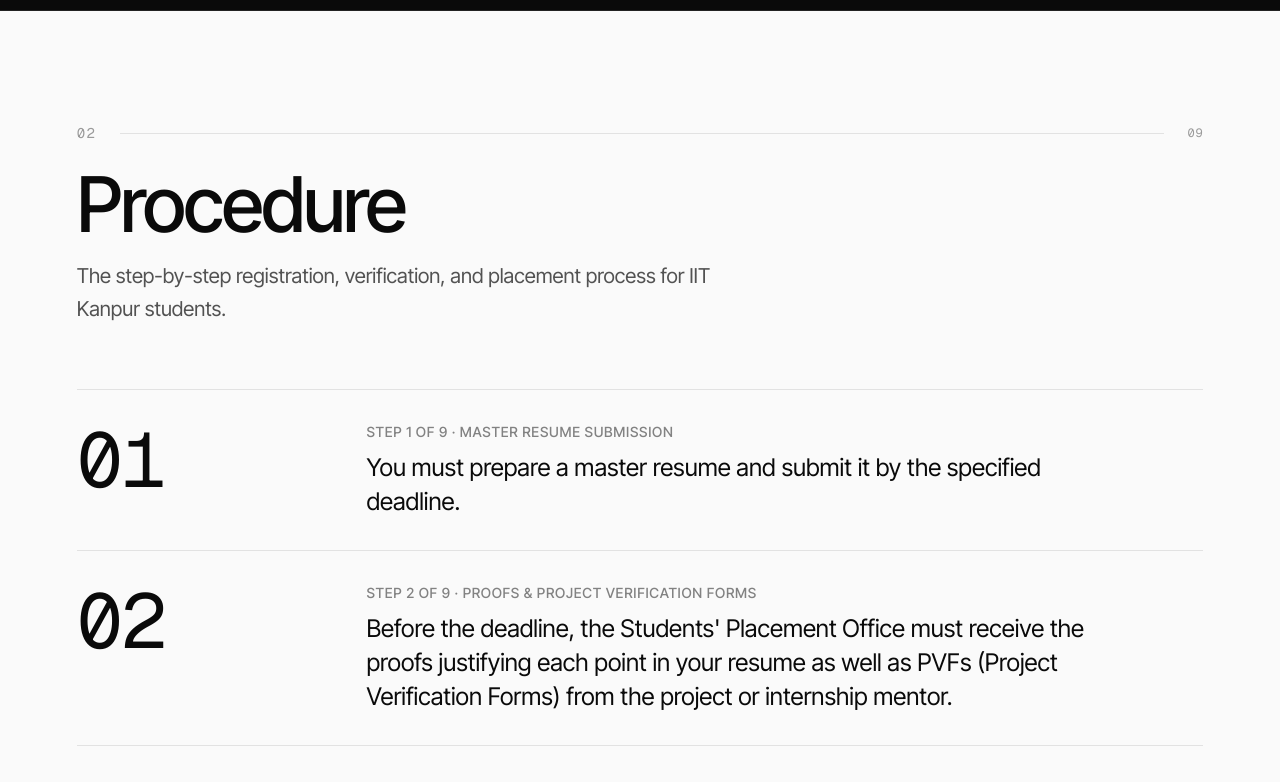
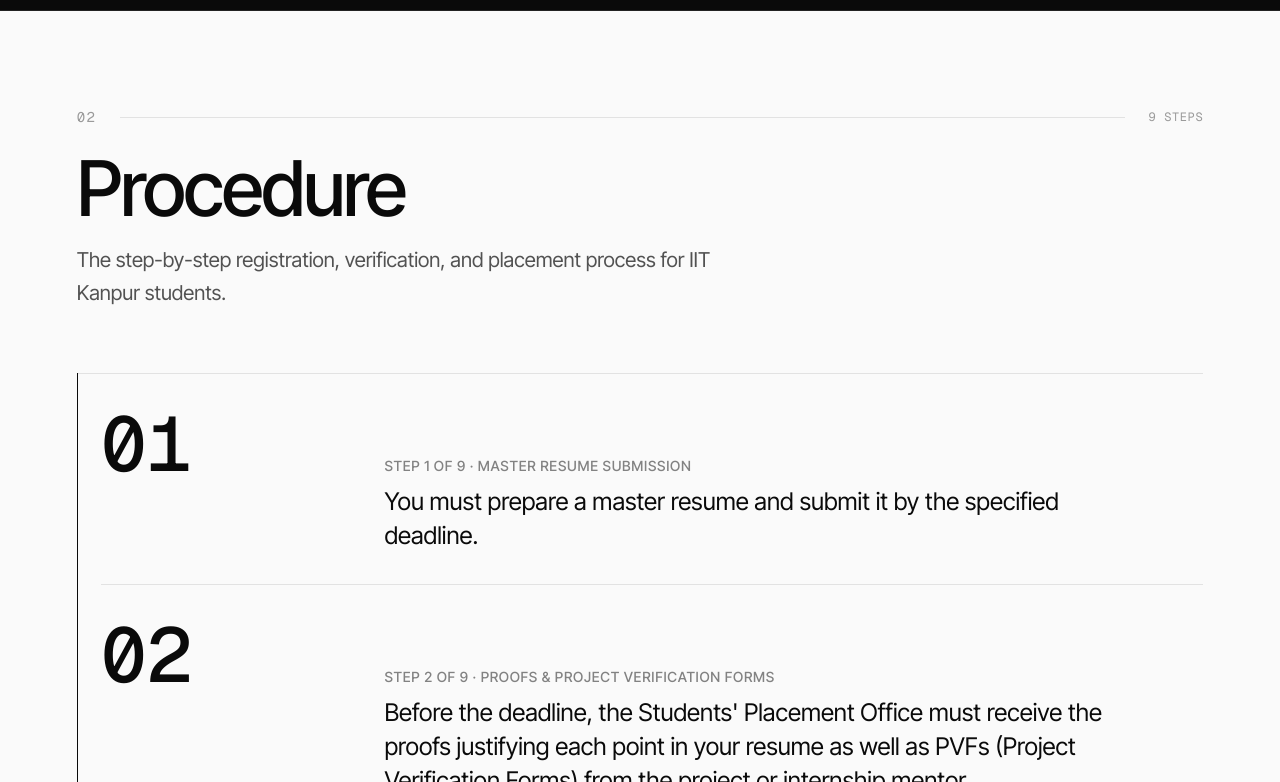
Before and after one commit to ujjwalPrakash-spike/spo-website-new, a Next.js app: page /students in a window 1280 px wide. Shown: the part 738-1520 px from the top of the page. Built offline with nearby package versions, Linux system fonts and the light colour scheme.

Commit message:
fix(insights, students): harmonize nav/subnav sticky behavior, mirror procedure timeline line, and fix company row overlaps

```diff
--- a/app/globals.css
+++ b/app/globals.css
@@ -57,16 +57,17 @@
 /* Custom scrollbar */
 ::-webkit-scrollbar {
   width: 6px;
+  height: 6px;
 }
 ::-webkit-scrollbar-track {
-  background: #0a0a0a;
+  background: transparent;
 }
 ::-webkit-scrollbar-thumb {
-  background: #404040;
+  background: rgba(120, 120, 120, 0.35);
   border-radius: 9999px;
 }
 ::-webkit-scrollbar-thumb:hover {
-  background: #525252;
+  background: rgba(120, 120, 120, 0.6);
 }
 
 /* Scroll indicator animated line sliding top-to-bottom */
--- a/app/insights/[slug]/page.tsx
+++ b/app/insights/[slug]/page.tsx
@@ -1,7 +1,6 @@
 import React from "react";
 import type { Metadata } from "next";
 import { notFound } from "next/navigation";
-import { Navbar } from "@/components/features/navigation/Navbar";
 import { INSIGHTS_DATA, ARTICLE_BODIES, Insight } from "@/lib/insights";
 import {
   ArticleHero,
@@ -93,7 +92,6 @@
 
   return (
     <div className="min-h-screen bg-neutral-950 text-white selection:bg-[#93c5fd]/30 selection:text-white">
-      <Navbar variant="bar" tone="dark" />
       <main id="main-content">
         <ArticleHero
           title={article.title}
--- a/app/insights/page.tsx
+++ b/app/insights/page.tsx
@@ -1,6 +1,5 @@
 import React from "react";
 import type { Metadata } from "next";
-import { Navbar } from "@/components/features/navigation/Navbar";
 import { INSIGHTS_DATA } from "@/lib/insights";
 import { countDistinct } from "@/lib/collections";
 import { InsightsPageClient } from "./InsightsPageClient";
@@ -24,7 +23,6 @@
 
   return (
     <div className="min-h-screen bg-neutral-950 text-white selection:bg-[#93c5fd]/30 selection:text-white">
-      <Navbar variant="bar" tone="dark" />
       <main id="main-content">
         <InsightsPageClient
           insights={INSIGHTS_DATA}
--- a/app/students/page.tsx
+++ b/app/students/page.tsx
@@ -1,6 +1,5 @@
 import React from "react";
 import type { Metadata } from "next";
-import { Navbar } from "@/components/features/navigation/Navbar";
 import { INSIGHTS_DATA } from "@/lib/insights";
 import { STUDENT_HERO_DATA } from "@/lib/students/data";
 import { topNByCount } from "@/lib/collections";
@@ -26,7 +25,6 @@
 
   return (
     <div className="min-h-screen bg-neutral-950 text-white selection:bg-[#93c5fd]/30 selection:text-white">
-      <Navbar variant="bar" tone="dark" />
       <main id="main-content">
         <StudentsPageClient
           totalInsights={totalInsights}
--- a/components/features/insights/InsightsDirectory.tsx
+++ b/components/features/insights/InsightsDirectory.tsx
@@ -358,15 +358,7 @@
                 className="w-full rounded-md border border-neutral-950/15 bg-white px-2.5 py-1.5 text-xs text-neutral-950 placeholder:text-neutral-950/40 focus:outline-neutral-950 mb-2"
               />
 
-              <div
-                className="max-h-[360px] overflow-y-auto space-y-0.5 pr-2"
-                style={{
-                  maskImage:
-                    "linear-gradient(to bottom, black 88%, transparent 100%)",
-                  WebkitMaskImage:
-                    "linear-gradient(to bottom, black 88%, transparent 100%)",
-                }}
-              >
+              <div className="max-h-[360px] overflow-y-auto space-y-0.5 pr-2 [scrollbar-width:thin] [scrollbar-color:rgba(0,0,0,0.25)_transparent]">
                 <button
                   type="button"
                   onClick={() => setSelectedCompany("all")}
--- a/components/features/insights/InsightsFilterBar.tsx
+++ b/components/features/insights/InsightsFilterBar.tsx
@@ -34,11 +34,14 @@
   ];
 
   return (
-    <div
-      className="sticky top-[64px] z-30 w-full border-b border-white/10 bg-neutral-950/85 backdrop-blur-md"
-      style={{ paddingInline: TOKENS.paddingInline }}
+    <aside
+      aria-label="Insights filters and search"
+      className="sticky top-[var(--nav-h)] z-40 w-full bg-neutral-950 border-b border-white/10"
     >
-      <div className="mx-auto flex w-full max-w-[1440px] flex-col md:flex-row items-center justify-between gap-4 py-3.5">
+      <div
+        className="mx-auto flex w-full max-w-[1440px] flex-col md:flex-row items-center justify-between gap-4 py-3.5"
+        style={{ paddingInline: TOKENS.paddingInline }}
+      >
         {/* Search Input */}
         <div className="w-full md:w-80 lg:w-96">
           <SearchInput
@@ -69,6 +72,6 @@
           </div>
         </div>
       </div>
-    </div>
+    </aside>
   );
 }
--- a/components/features/students/StudentsHero.tsx
+++ b/components/features/students/StudentsHero.tsx
@@ -3,6 +3,7 @@
 import React from "react";
 import Link from "next/link";
 import Image from "next/image";
+import { Navbar } from "@/components/features/navigation/Navbar";
 import { motion, useReducedMotion } from "framer-motion";
 import { ArrowCircle } from "@/components/shared/ui/ArrowCircle";
 import { CountUp } from "@/components/shared/motion/CountUp";
@@ -76,11 +77,12 @@
   return (
     <section
       aria-label="For Students Introduction"
-      className="relative flex min-h-[85svh] flex-col justify-end bg-neutral-950 text-white overflow-hidden"
+      className="relative flex min-h-[85svh] flex-col justify-between bg-neutral-950 text-white overflow-hidden"
       style={{
-        paddingTop: "calc(var(--nav-height, 64px) + 60px)",
+        paddingTop: "var(--nav-h)",
       }}
     >
+      <Navbar tone="dark" variant="bar" />
       {/* Decorative Poster Frame in Cols 6-12 */}
       {HERO_CONFIG.posterUrl && (
         <div className="absolute right-0 top-1/4 w-full lg:w-7/12 pointer-events-none hidden md:block overflow-hidden rounded-2xl opacity-35 z-0 pr-8">
--- a/components/features/students/StudentsProcedure.tsx
+++ b/components/features/students/StudentsProcedure.tsx
@@ -1,10 +1,10 @@
 "use client";
 
 import React, { useRef } from "react";
+import { motion, useScroll, useTransform, useReducedMotion } from "framer-motion";
+import { Section } from "@/components/shared/layout/Section";
 import { ChapterHeader } from "@/components/shared/layout/ChapterHeader";
 import { StudentProcedureStep } from "@/lib/students/data";
-import { motion, useScroll, useTransform, useReducedMotion } from "framer-motion";
-import { TOKENS } from "@/lib/tokens";
 
 function StepRow({
   item,
@@ -20,40 +20,43 @@
 
   const { scrollYProgress } = useScroll({
     target: rowRef,
-    offset: ["start 75%", "center 45%"],
+    offset: ["start 80%", "center 50%"],
   });
 
   const numeralOpacity = useTransform(
     scrollYProgress,
     [0, 1],
-    shouldReduceMotion ? [1, 1] : [0.2, 1]
+    [shouldReduceMotion ? 1 : 0.2, 1]
   );
 
   return (
     <div
       ref={rowRef}
-      className="grid grid-cols-1 md:grid-cols-12 gap-4 md:gap-8 border-b border-neutral-950/10 py-[clamp(28px,4vh,48px)] items-start"
+      className="relative grid grid-cols-1 md:grid-cols-12 gap-4 md:gap-8 items-baseline border-b border-neutral-950/10"
+      style={{
+        paddingTop: "clamp(28px, 4vh, 48px)",
+        paddingBottom: "clamp(28px, 4vh, 48px)",
+      }}
     >
-      {/* Numeral: Cols 1-3 */}
-      <div className="md:col-span-3">
-        <motion.div
-          style={{
-            opacity: numeralOpacity,
-            fontSize: "clamp(2.5rem, 6vw, 6rem)",
-          }}
-          className="font-mono font-normal tracking-tight text-neutral-950 leading-none select-none tabular-nums"
+      {/* Numeral: cols 1-3 */}
+      <div className="md:col-span-3 flex items-baseline">
+        <motion.span
+          style={{ opacity: numeralOpacity }}
+          className="font-mono font-medium tracking-tight text-neutral-950 select-none leading-none tabular-nums"
         >
+          <span style={{ fontSize: "clamp(2.5rem, 6vw, 6rem)" }}>
             {item.step}
-        </motion.div>
+          </span>
+        </motion.span>
       </div>
 
-      {/* Content: Cols 4-11 */}
-      <div className="md:col-span-8 space-y-2">
+      {/* Step text: cols 4-11 */}
+      <div className="md:col-span-8 md:col-start-4 space-y-2">
         <h3 className="text-sm uppercase tracking-wider text-neutral-950/50 font-medium">
           Step {index + 1} of {total} · {item.title}
         </h3>
         <p
-          className="font-normal text-neutral-950 leading-[1.4] max-w-[52ch]"
+          className="font-normal leading-[1.4] text-neutral-950 max-w-[52ch]"
           style={{ fontSize: "clamp(1.25rem, 1.9vw, 1.75rem)" }}
         >
           {item.text}
@@ -68,33 +71,55 @@
 }
 
 export function StudentsProcedure({ steps }: StudentsProcedureProps) {
+  const containerRef = useRef<HTMLDivElement>(null);
+  const shouldReduceMotion = useReducedMotion();
+
+  const { scrollYProgress } = useScroll({
+    target: containerRef,
+    offset: ["start 60%", "end 75%"],
+  });
+
+  const lineScaleY = useTransform(
+    scrollYProgress,
+    [0, 1],
+    [shouldReduceMotion ? 1 : 0, 1]
+  );
+
   return (
-    <section
-      id="steps"
-      aria-label="Student Placement Procedure"
-      className="bg-neutral-50 text-neutral-950 scroll-mt-28 py-20 lg:py-28"
-      style={{ paddingInline: TOKENS.paddingInline }}
-    >
-      <div className="mx-auto w-full max-w-[1440px]">
+    <Section id="steps" surface="light" aria-labelledby="chapter-steps">
       <ChapterHeader
+        id="chapter-steps"
         index="02"
         title="Procedure"
-          surface="light"
-          count={steps.length}
+        count={`${steps.length} STEPS`}
+        tone="light"
         lead="The step-by-step registration, verification, and placement process for IIT Kanpur students."
       />
 
-        <div className="mt-12 md:mt-16 divide-y divide-neutral-950/10 border-t border-neutral-950/10">
+      <div ref={containerRef} className="relative w-full">
+        {/* 1px vertical line running through the numeral column on >=768px */}
+        <div className="hidden md:block absolute left-0 top-0 bottom-0 w-[1px] bg-neutral-950/10 pointer-events-none">
+          <motion.div
+            style={{
+              scaleY: lineScaleY,
+              transformOrigin: "top",
+            }}
+            className="w-full h-full bg-neutral-950"
+          />
+        </div>
+
+        <ol className="w-full list-none p-0 m-0 pl-0 md:pl-6 border-t border-neutral-950/10">
           {steps.map((item, idx) => (
+            <li key={item.step}>
               <StepRow
-              key={item.step}
                 item={item}
                 index={idx}
                 total={steps.length}
               />
+            </li>
           ))}
+        </ol>
       </div>
-      </div>
-    </section>
+    </Section>
   );
 }
```
Also changed, not shown: components/features/insights/InsightRow.tsx (+15 -12 lines), components/features/insights/InsightsHero.tsx (+12 -5 lines), components/features/insights/article/ArticleHero.tsx (+12 -5 lines). Lines whose indentation alone changed are shown as unchanged.
